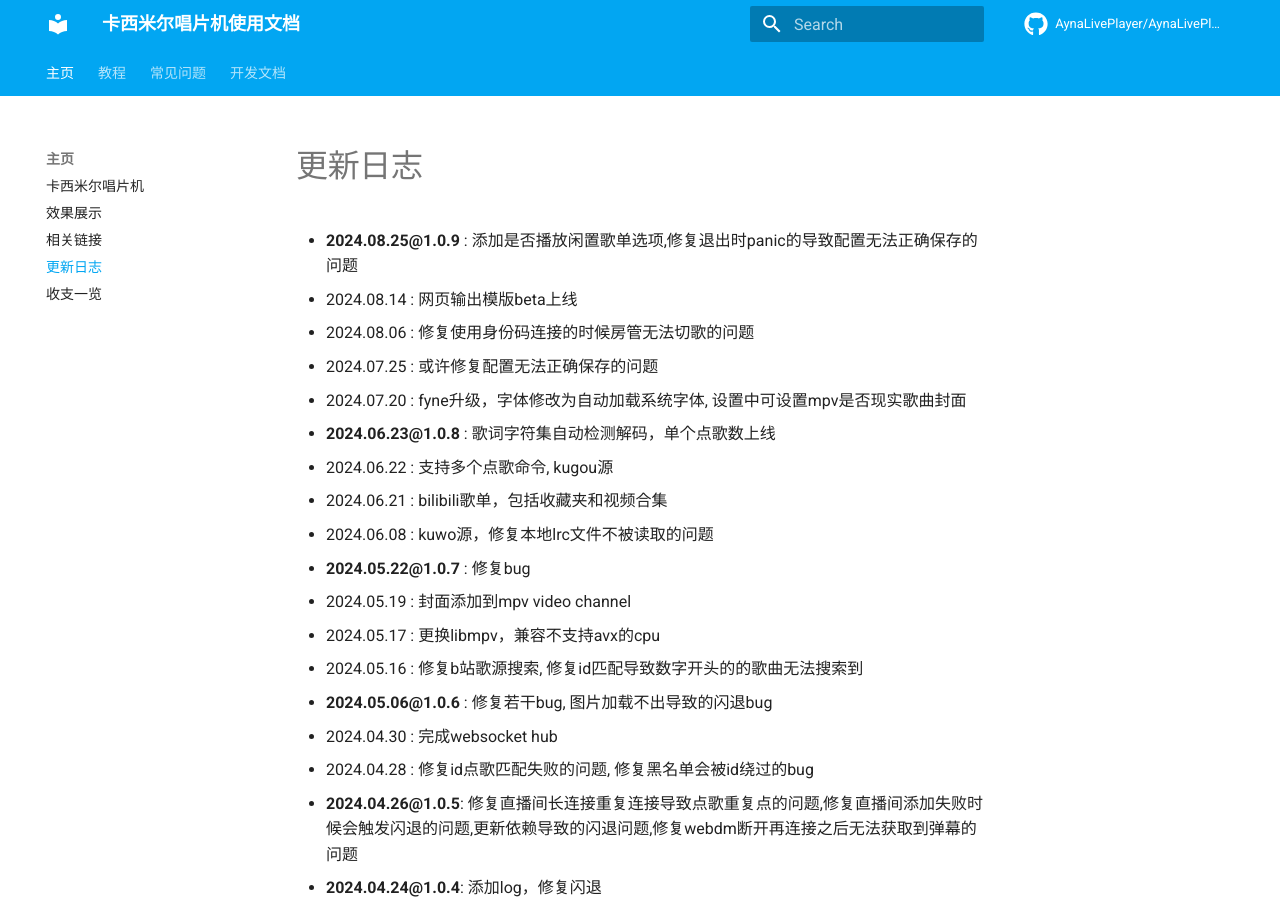
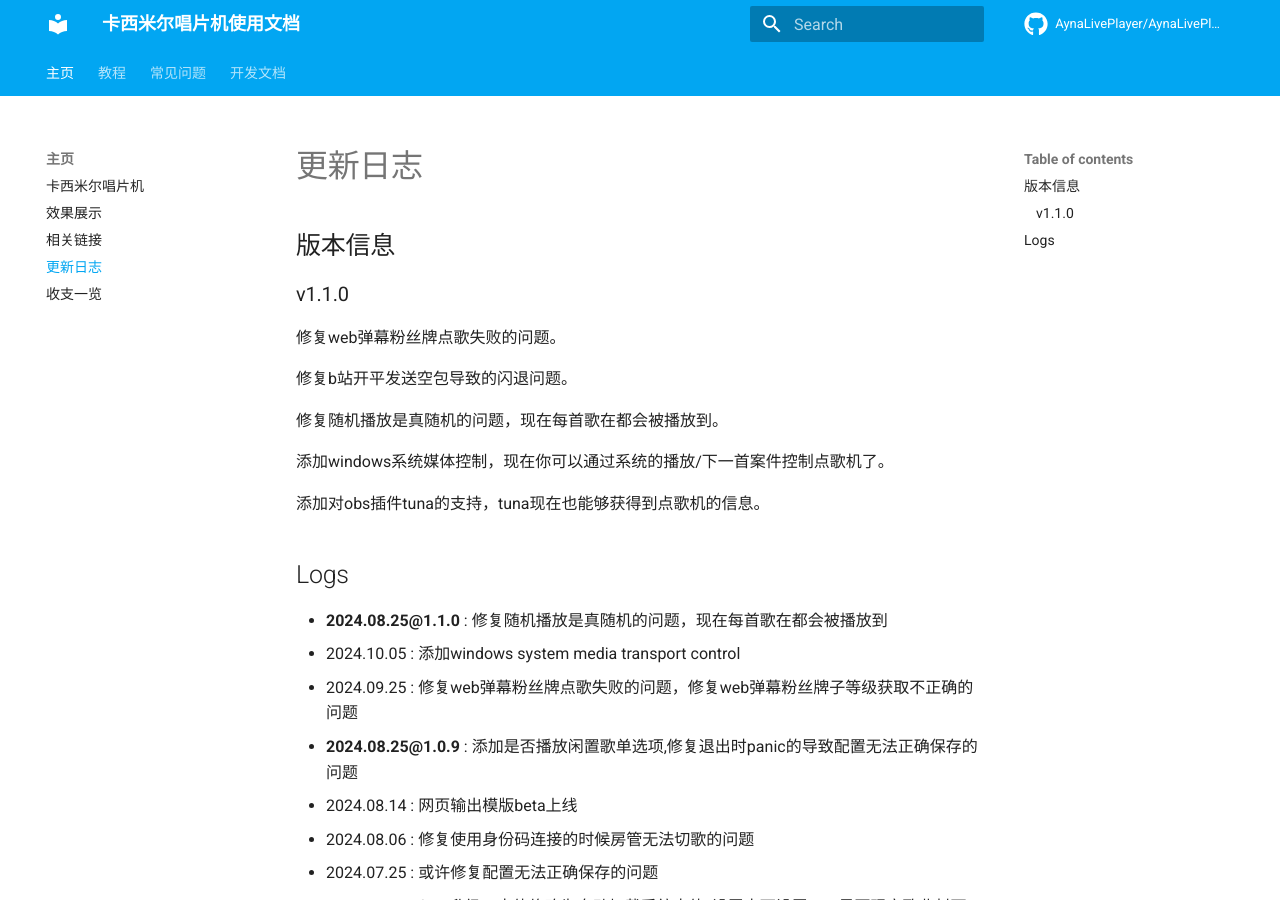
Before and after one commit to AynaLivePlayer/wiki, an MkDocs documentation site: the page built from docs/home/updates.md, in a window 1280 px wide and 900 px high. Built offline with MkDocs 1.6.1 and Material for MkDocs 9.7.7, drawn with Linux system fonts in a browser that asks for light colours; comment, search, counter and statistics services are not loaded.

Commit message:
update v1.1.0 notes

```diff
--- a/docs/home/updates.md
+++ b/docs/home/updates.md
@@ -1,6 +1,28 @@
 # 更新日志
 
+## 版本信息
 
+
+### v1.1.0
+
+修复web弹幕粉丝牌点歌失败的问题。
+
+修复b站开平发送空包导致的闪退问题。
+
+修复随机播放是真随机的问题，现在每首歌在都会被播放到。
+
+添加windows系统媒体控制，现在你可以通过系统的播放/下一首案件控制点歌机了。
+
+添加对obs插件tuna的支持，tuna现在也能够获得到点歌机的信息。
+
+
+
+
+## Logs
+
+- **2024.08.25@1.1.0** : 修复随机播放是真随机的问题，现在每首歌在都会被播放到
+- 2024.10.05       : 添加windows system media transport control
+- 2024.09.25       : 修复web弹幕粉丝牌点歌失败的问题，修复web弹幕粉丝牌子等级获取不正确的问题
 - **2024.08.25@1.0.9** : 添加是否播放闲置歌单选项,修复退出时panic的导致配置无法正确保存的问题
 - 2024.08.14       : 网页输出模版beta上线
 - 2024.08.06       : 修复使用身份码连接的时候房管无法切歌的问题
```
Also changed, not shown: docs/tutorial/config.md (+2 -0 lines).
